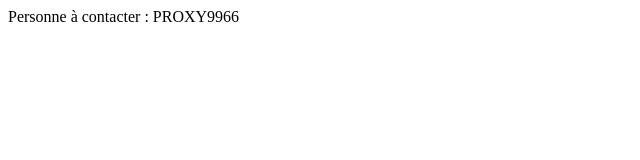
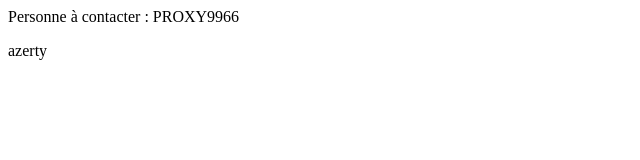
Before and after one commit to PROXY9966/qualitecod, a plain HTML site: page qulitecode/contact.html in a window 1280 px wide. Shown: the full height of the page, 0-640 px from the left. Drawn offline with Linux system fonts and the light colour scheme.

Commit message:
nouvelle fc

```diff
--- a/qulitecode/contact.html
+++ b/qulitecode/contact.html
@@ -4,4 +4,6 @@
 
 <body>
   Personne à contacter : PROXY9966
+
+<p>  azerty</p>
 </body>
```
